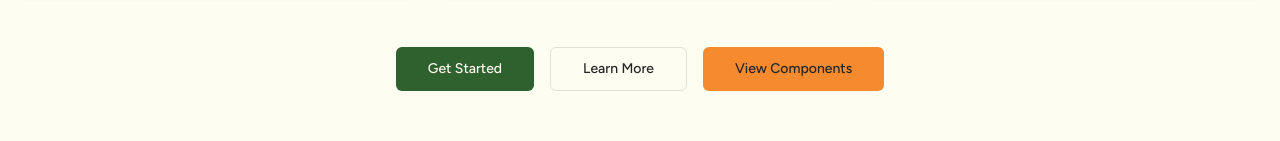
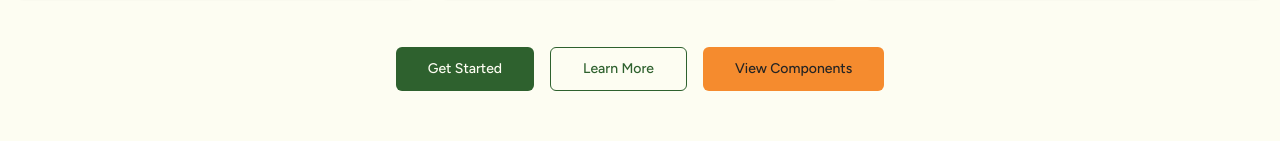
Before and after one commit to j0nathanchuang/j0nathanchuang.github.io, a Next.js app in the folder next-app/: page / in a window 1280 px wide. Shown: the part 478-619 px from the top of the page. Built offline with nearby package versions, Linux system fonts and the light colour scheme.

Commit message:
Button: update outline variant

```diff
--- a/next-app/src/components/ui/button.tsx
+++ b/next-app/src/components/ui/button.tsx
@@ -13,7 +13,7 @@ const buttonVariants = cva(
         destructive:
           'bg-destructive text-destructive-foreground hover:bg-destructive/90',
         outline:
-          'border border-input bg-background hover:bg-accent hover:text-accent-foreground',
+          'border border-input border-primary bg-background hover:bg-accent text-primary',
         secondary:
           'bg-secondary text-secondary-foreground hover:bg-secondary/80',
         ghost: 'hover:bg-accent hover:text-accent-foreground',
```
